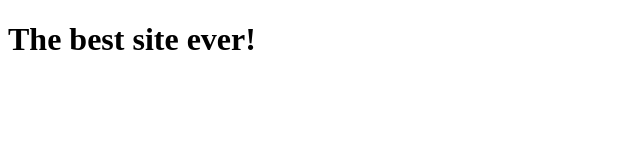
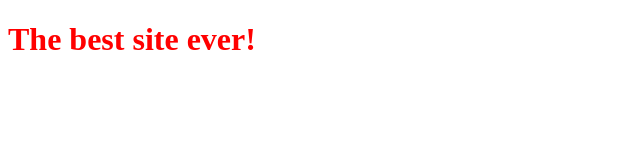
Before and after one commit to kstrckr/Fluorite, a plain HTML site: page index.html in a window 1280 px wide. Shown: the whole page, without its empty margins (0-640 px from the left). Drawn offline with Linux system fonts and the light colour scheme.

Commit message:
added style.css

```diff
--- a/index.html
+++ b/index.html
@@ -4,8 +4,9 @@
   <meta charset="UTF-8">
   <meta name="viewport" content="width=device-width, initial-scale=1.0">
   <title>Document</title>
+  <link rel="stylesheet" type="text/css" href="style.css">
 </head>
 <body>
-  <h1>The best site ever!</h1>
+  <h1 class="heading">The best site ever!</h1>
 </body>
 </html>
--- /dev/null
+++ b/style.css
@@ -0,0 +1,3 @@
+.heading {
+  color: red;
+}
```
